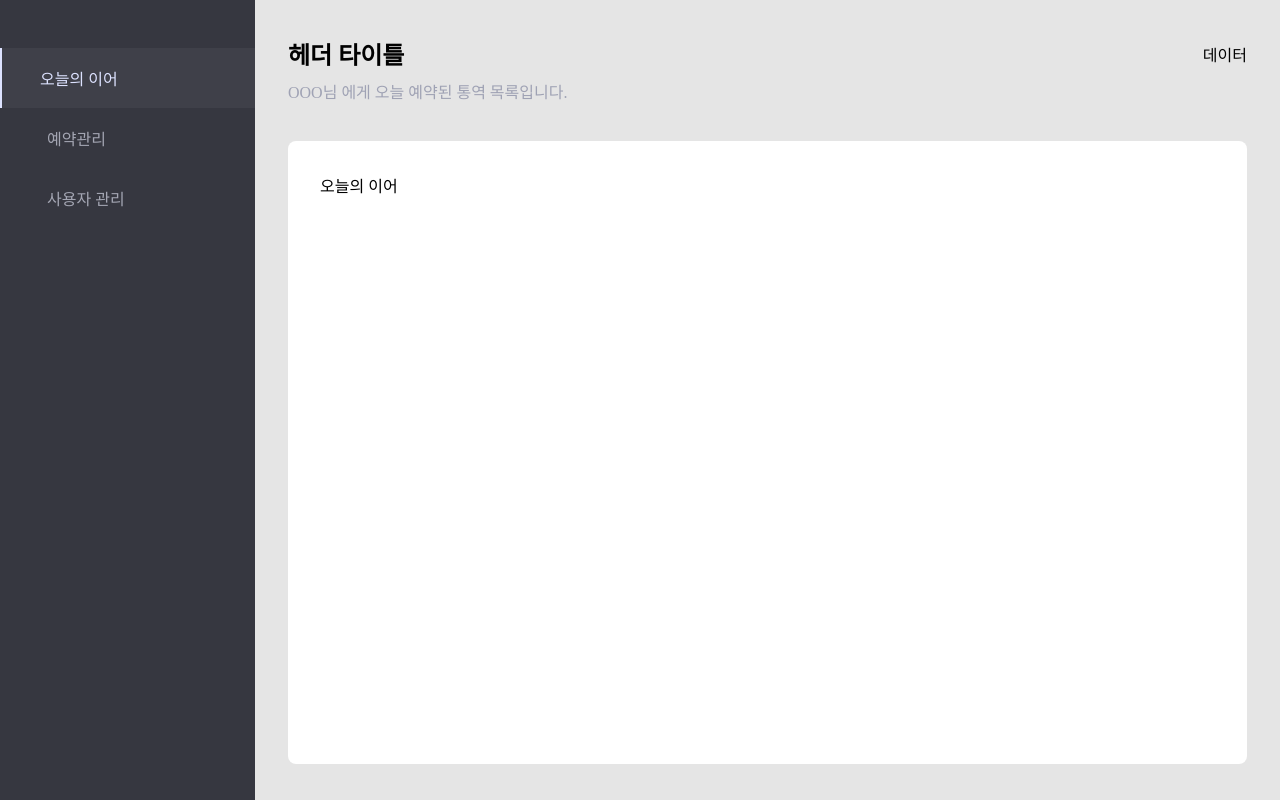
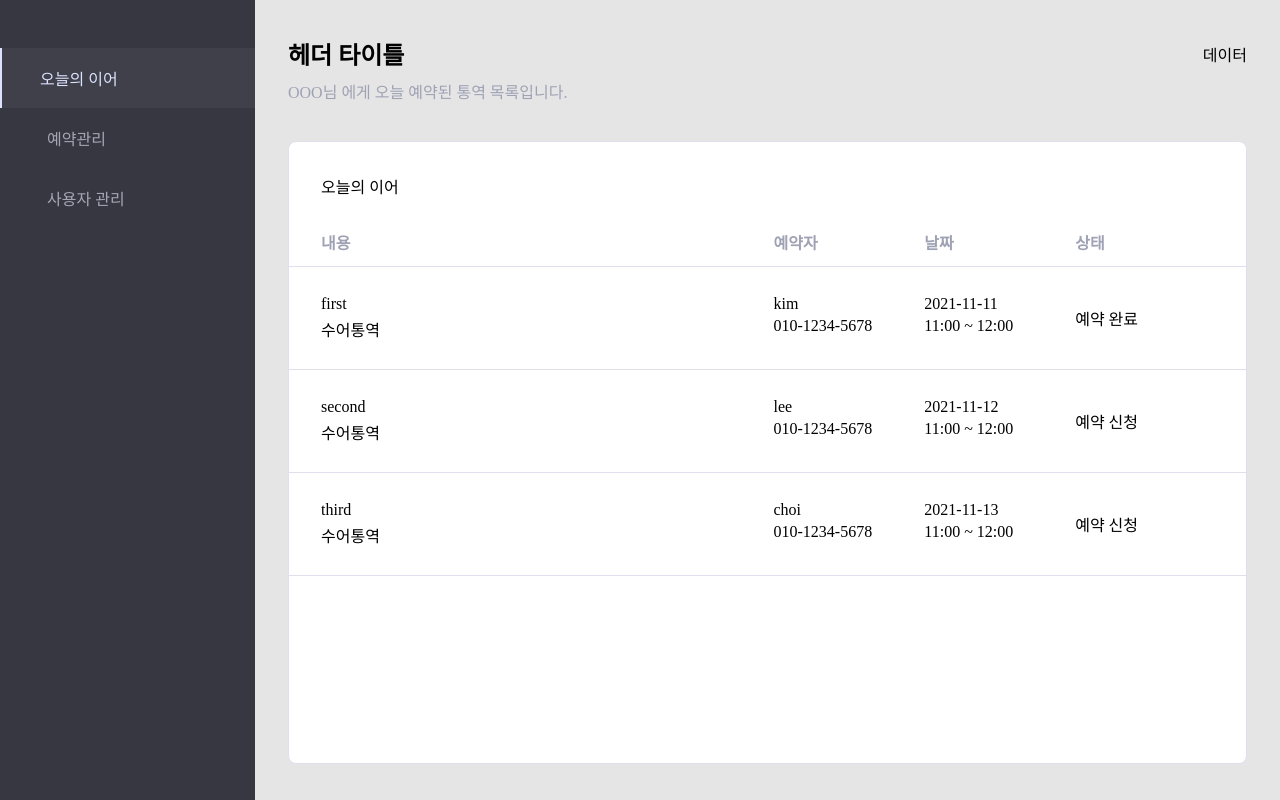
Before and after one commit to Sullivan-for-EAR/signear-web, a React (Create React App) app: page / in a window 1280 px wide. Built offline with nearby package versions, Linux system fonts and the light colour scheme.

Commit message:
Table Content 목업 데이터 추가

```diff
--- /dev/null
+++ b/src/components/Grid/index.tsx
@@ -0,0 +1,14 @@
+import styled from 'styled-components';
+
+import { BoxProps } from '@/components/Box';
+
+import Wrapper from '@/components/Wrapper';
+
+const Grid = styled(Wrapper).attrs({
+  display: 'grid',
+  gridTemplateColumns: 'repeat(12, 1fr)',
+  gridTemplateRows: 'auto',
+  gridColumnGap: '12px',
+})<BoxProps>``;
+
+export default Grid;
--- a/src/components/TableContent/index.tsx
+++ b/src/components/TableContent/index.tsx
@@ -1,10 +1,35 @@
 import React from 'react';
 import Flex from '@/components/Flex';
 import Box from '@/components/Box';
+import Grid from '@/components/Grid';
 
 interface TableContentProps {
   title: string;
 }
+
+const tableData = [
+  {
+    id: 1,
+    text: 'first',
+    name: 'kim',
+    date: '2021-11-11',
+    status: '예약 완료',
+  },
+  {
+    id: 2,
+    text: 'second',
+    name: 'lee',
+    date: '2021-11-12',
+    status: '예약 신청',
+  },
+  {
+    id: 3,
+    text: 'third',
+    name: 'choi',
+    date: '2021-11-13',
+    status: '예약 신청',
+  },
+];
 
 const TableContent: React.FC<TableContentProps> = ({ title }) => {
   return (
@@ -13,8 +38,40 @@ const TableContent: React.FC<TableContentProps> = ({ title }) => {
       backgroundColor="white"
       flex="1 0 auto"
       borderRadius="8px"
+      border="1px solid #DFE0EB"
     >
       <Box m="32px">{title}</Box>
+      <Grid
+        pb="12px"
+        borderBottom="1.5px solid #DFE0EB"
+        color="#9FA2B4"
+        fontWeight="700"
+      >
+        <Flex gridColumn="1 / 7">내용</Flex>
+        <Flex gridColumn="7 / 9">예약자</Flex>
+        <Flex gridColumn="9 / 11">날짜</Flex>
+        <Flex gridColumn="11 / -1">상태</Flex>
+      </Grid>
+
+      {tableData.map((data) => (
+        <Grid key={data.id} py="28px" borderBottom="1px solid #DFE0EB">
+          <Flex flexDirection="column" gridColumn="1 / 7">
+            <Box>{data.text}</Box>
+            <Box mt="4px">수어통역</Box>
+          </Flex>
+          <Flex flexDirection="column" gridColumn="7 / 9">
+            <Box>{data.name}</Box>
+            <Box mt="4px">010-1234-5678</Box>
+          </Flex>
+          <Flex flexDirection="column" gridColumn="9 / 11">
+            <Box>{data.date}</Box>
+            <Box mt="4px">11:00 ~ 12:00</Box>
+          </Flex>
+          <Flex gridColumn="11 / -1" alignItems="center">
+            {data.status}
+          </Flex>
+        </Grid>
+      ))}
     </Flex>
   );
 };
--- /dev/null
+++ b/src/components/Wrapper/index.tsx
@@ -0,0 +1,28 @@
+import Box, { BoxProps } from '@/components/Box';
+
+import styled from 'styled-components';
+import { variant } from 'styled-system';
+
+const Wrapper = styled(Box).attrs<BoxProps>({
+  display: 'flex',
+})<BoxProps>(
+  variant({
+    variants: {
+      default: {
+        px: '32px',
+      },
+      desktopOnly: {
+        px: [null, '32px'],
+      },
+    },
+  })
+);
+
+Wrapper.defaultProps = {
+  flexDirection: 'row',
+  flexWrap: 'wrap',
+  variant: 'default',
+  maxWidth: 'maxWidth',
+};
+
+export default Wrapper;
```
Also changed, not shown: src/images/icons-alarm.svg (added), src/pages/todayEars/index.tsx (line endings or trailing spaces).
